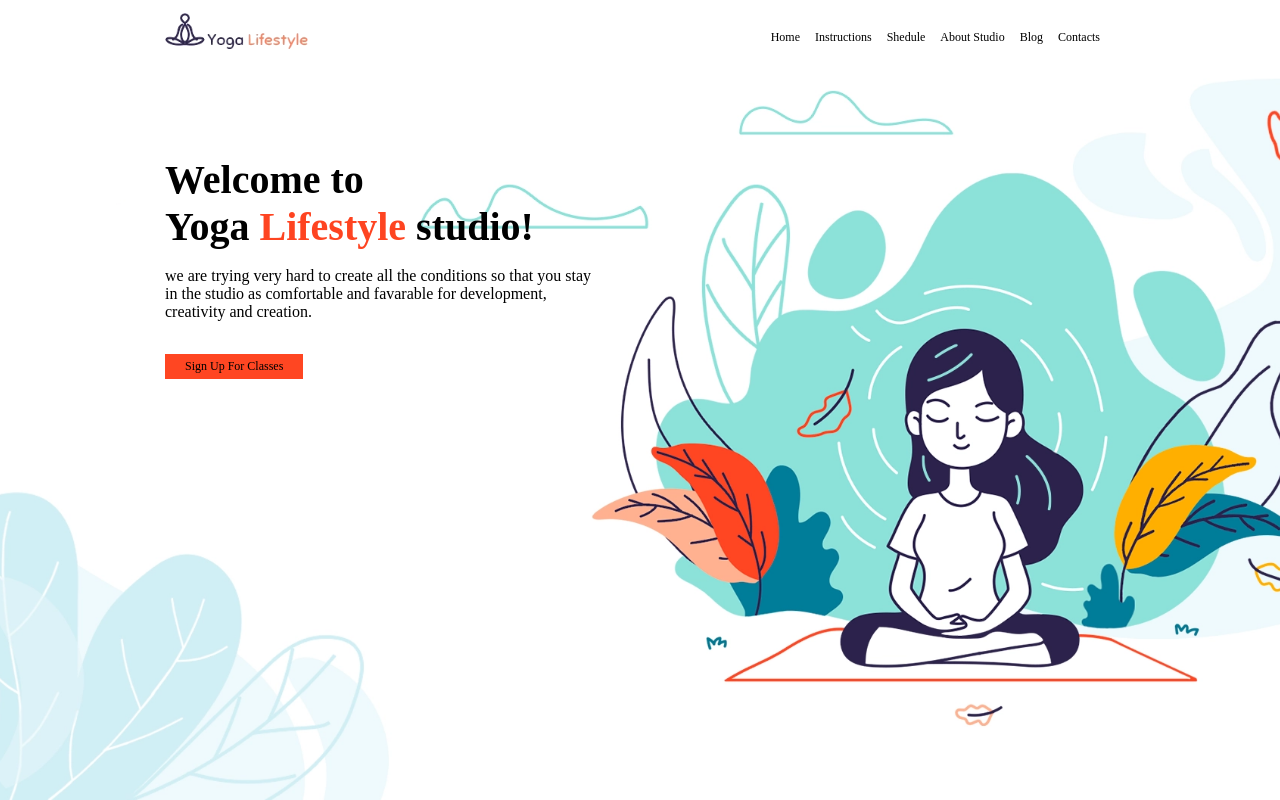
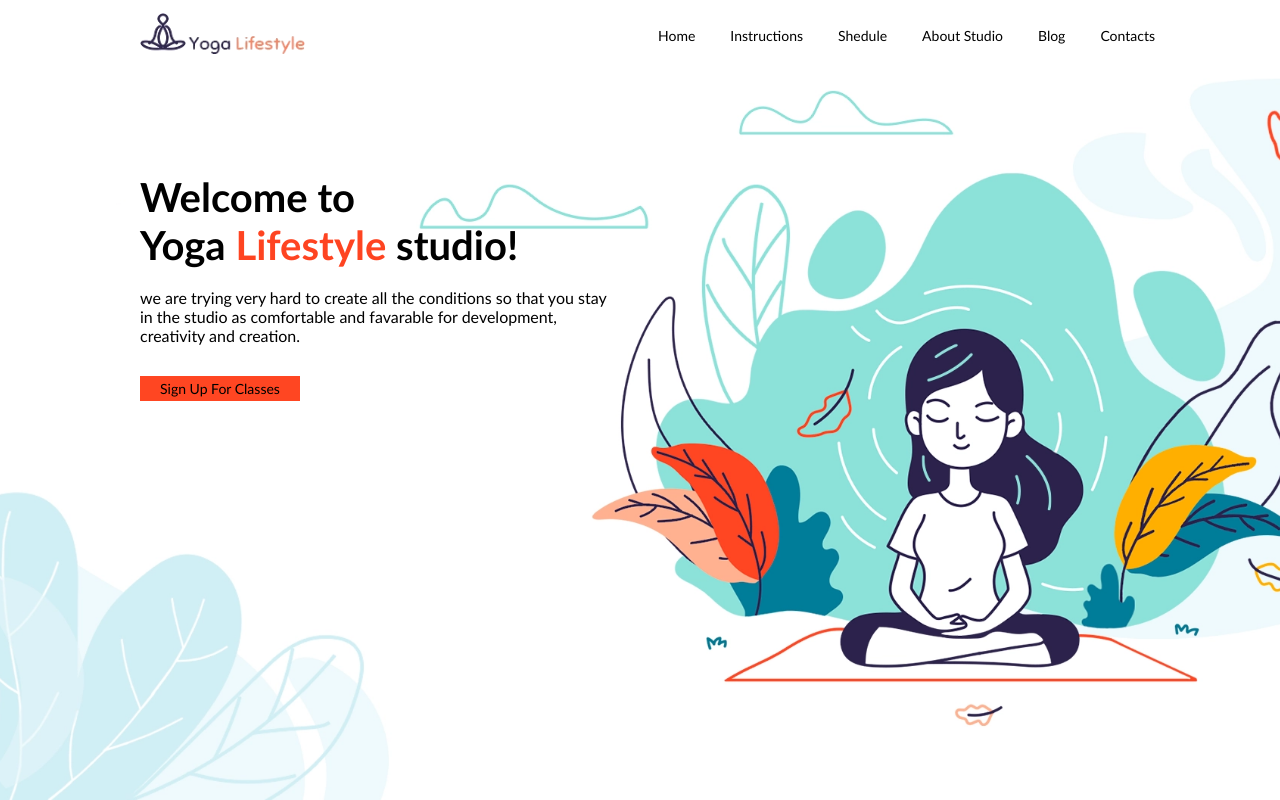
Before and after one commit to DainiusMI/04_Yoga, a website: page index.html in a window 1280 px wide. Drawn offline with Linux system fonts and the light colour scheme.

Commit message:
cheating to put things into scale

```diff
--- a/css/header.css
+++ b/css/header.css
@@ -7,6 +7,7 @@ header {
 }
 img {
     width: 15%;
+    margin-left: 50px;
 }
 nav {
     float: right;
@@ -16,16 +17,16 @@ a {
     text-decoration: none;
     text-transform: capitalize;
     line-height:15px;
-    margin-top: 17px;
-    font-size: 12px;
+    margin-top: 15px;
+
+    font-size: 14px;
     color: black;
     ;
 
 }
 nav>a {
-    margin-right: 15px;
+    margin-right: 35px;
 }
-nav>a:active {
-    text-decoration: underline red;
-
+nav>a:focus {
+    background-color: #FF4622;
 }
--- a/css/main.css
+++ b/css/main.css
@@ -1,16 +1,17 @@
 main {
     display: inline-block;
-    width: 950px;
+    width: 1100px;
     margin-top: 5px;
-    margin-left: calc((100% - 950px) / 2);
+    margin-left: calc((100% - 1100px) / 2);
+    font-family: 'Gill Sans', 'Gill Sans MT', Calibri, 'Trebuchet MS', sans-serif;
 
 
 }
 section {
-
+    margin-left: 50px;
 }
 div {
-    margin-top: 15%;
+    margin-top: 160px;
     width: 45%;
 }
 h1 {
@@ -18,7 +19,8 @@ h1 {
     margin-bottom: 4%;
 }
 p {
-    margin-top: 0px
+
+
     }
 div>a {
     padding: 5px;
--- a/index.html
+++ b/index.html
@@ -6,7 +6,7 @@
     <meta name="viewport" content="width=device-width, initial-scale=1.0">
     <link rel="stylesheet" href="./css/main.css">
     <link rel="stylesheet" href="./css/header.css">
-    <title>Document</title>
+    <title>Yoga</title>
     <style>
         body {
             background-image: url(./img/clean_background.png);
--- a/package.json
+++ b/package.json
@@ -1,7 +1,7 @@
 {
   "name": "04_yoga",
   "version": "1.0.0",
-  "description": "",
+  "description": "Yoga pants",
   "main": "index.js",
   "scripts": {
     "dev": "live-server --host=localhost --port=3004",
```
